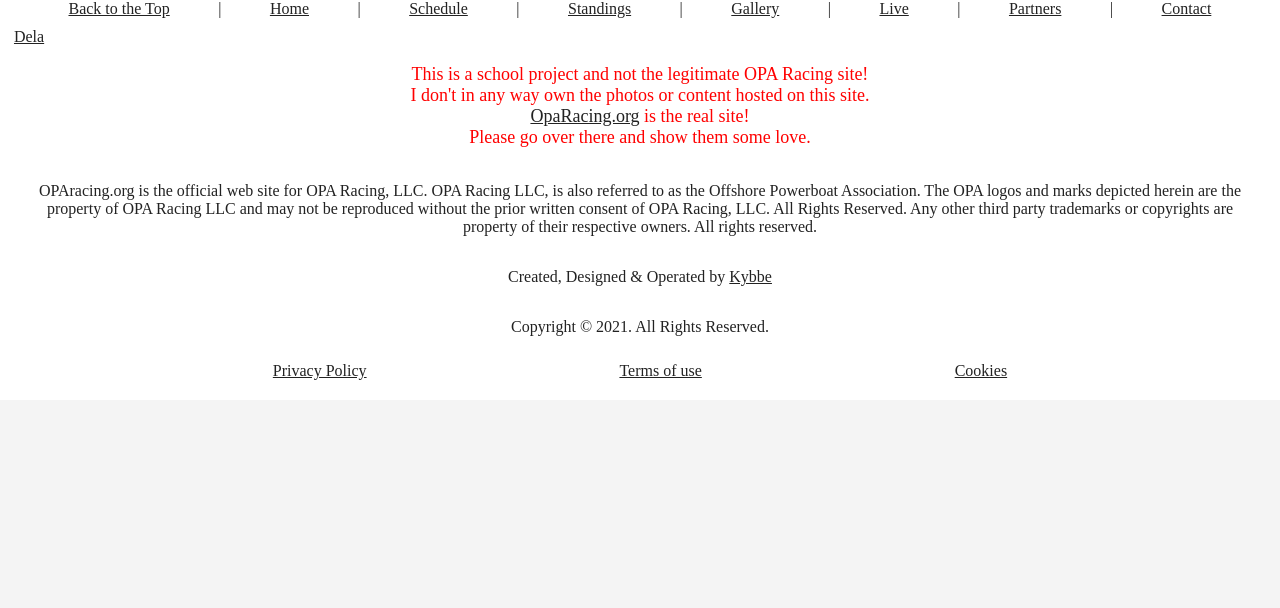
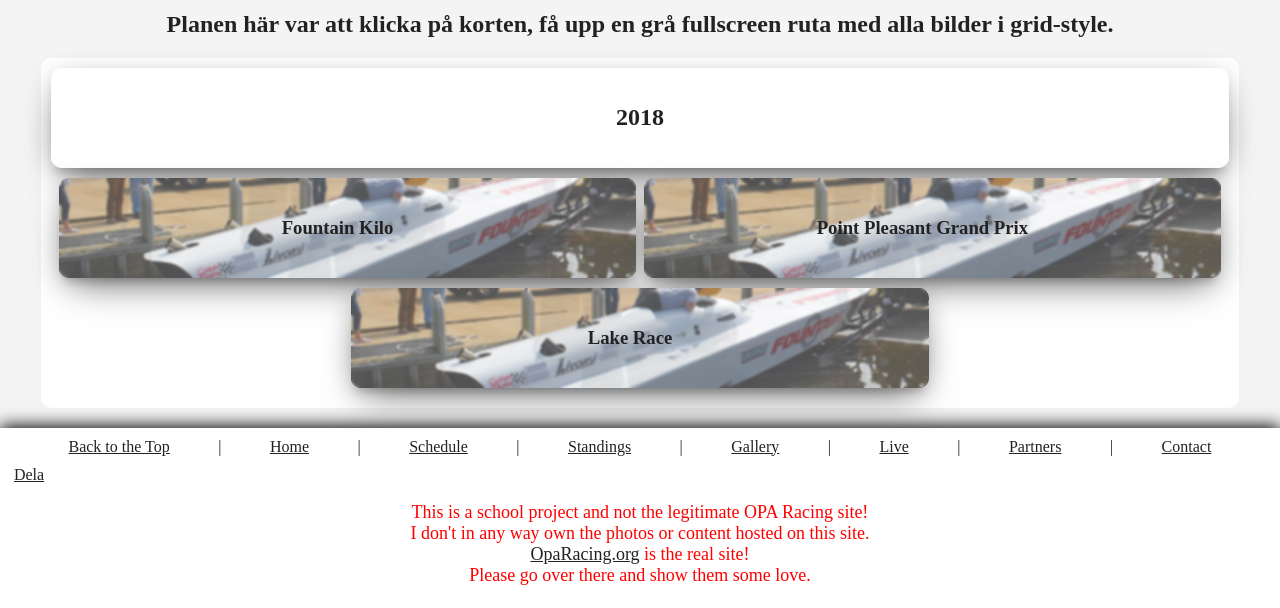
Before and after one commit to Kybbe/JensenKurs1, a plain HTML site: page Inlämningsuppgift/gallery.html in a window 1280 px wide. Shown: the part 732-1340 px from the top of the page. Before the commit the page ends 1132 px from the top, so only its background shows below. Drawn offline with nearby package versions, Linux system fonts and the light colour scheme.

Commit message:
Finishing touches on final assessment.

```diff
--- a/Inlämningsuppgift/CSS/main.CSS
+++ b/Inlämningsuppgift/CSS/main.CSS
@@ -76,7 +76,6 @@
 html, body {
     margin: 0;
     padding: 0;
-    width: 100vw;
     scroll-behavior: smooth;
 }
 
@@ -127,7 +126,7 @@ body {
 
 .cardHolder .card:last-child{
     margin-right: 45px;
-  }
+}
 
 .card {
     background-color: var(--card-color);
--- a/Inlämningsuppgift/gallery.html
+++ b/Inlämningsuppgift/gallery.html
@@ -23,7 +23,99 @@
 
     <h1 style="text-align: center;">Gallery of photos</h1>
 
-    <p style="text-align: center;">And such....</p>
+    <h1 style="text-align: center;">INTE KLAR</h1>
+
+    <h2 style="text-align: center;"> Planen här var att klicka på korten, få upp en grå fullscreen ruta med alla bilder i grid-style.</h2>
+
+    <div id="gallery2018">
+
+        <div class="galleryCard" style="width: 100%; cursor: unset">
+            <div class="cardInside" style="justify-content: center;">
+                <h2>2018</h2>
+            </div>
+        </div>
+
+        <div class="galleryCard" style="background-image: url(./Pictures/CarouselPicture.jpg);">
+            <div class="cardInside">
+                <h3>Fountain Kilo</h3>
+            </div>
+        </div>
+
+        <div class="galleryCard" style="background-image: url(./Pictures/CarouselPicture.jpg);">
+            <div class="cardInside">
+                <h3>Point Pleasant Grand Prix</h3>
+            </div>
+        </div>
+
+        <div class="galleryCard" style="background-image: url(./Pictures/CarouselPicture.jpg);">
+            <div class="cardInside">
+                <h3>Lake Race</h3>
+            </div>
+        </div>
+
+        <!-- <div class="galleryimgs">
+            <img src="./Pictures/CarouselPicture.jpg" alt="">
+        </div>
+
+        <h3>Point Pleasant Grand Prix</h3>
+
+        <div class="galleryimgs">
+            <img src="./Pictures/CarouselPicture.jpg" alt="">
+        </div> -->
+
+    </div>
+
+    <style>
+        #gallery2018 {
+            width: 92%;
+            margin: 10px auto;
+            border-radius: 10px;
+            background-color: var(--card-color);
+            text-align: center;
+            padding: 10px;
+
+            display: flex;
+            flex-wrap: wrap;
+            justify-content: space-evenly;
+        }
+
+        .galleryCard {
+            width: 49%;
+            margin-bottom: 10px;
+            cursor: pointer;
+            border-radius: 10px;
+            background-color: var(--card-color);
+            text-align: center;
+            box-shadow: var(--shadow);
+            background-position: center;
+            background-repeat: no-repeat;
+            background-size: cover;
+            height: 100px;
+        }
+
+        .cardInside {
+            display: flex;
+            align-items: center;
+            padding: 10px;
+            backdrop-filter: blur(1px);
+            border-radius: 10px;
+            background-color: rgba(255, 255, 255, 0.3);
+            height: calc(100% - 20px);
+        }
+
+        .cardInside h3 {
+            margin: 0px;
+            width: calc(100% - 20px);
+            word-wrap: break-word;
+        }
+
+        #gallery2018 img {
+            width: 18%;
+            margin-bottom: 10px;
+            cursor: pointer;
+        }
+    </style>
+
 
 
     <div data-include="footer"></div>
```
